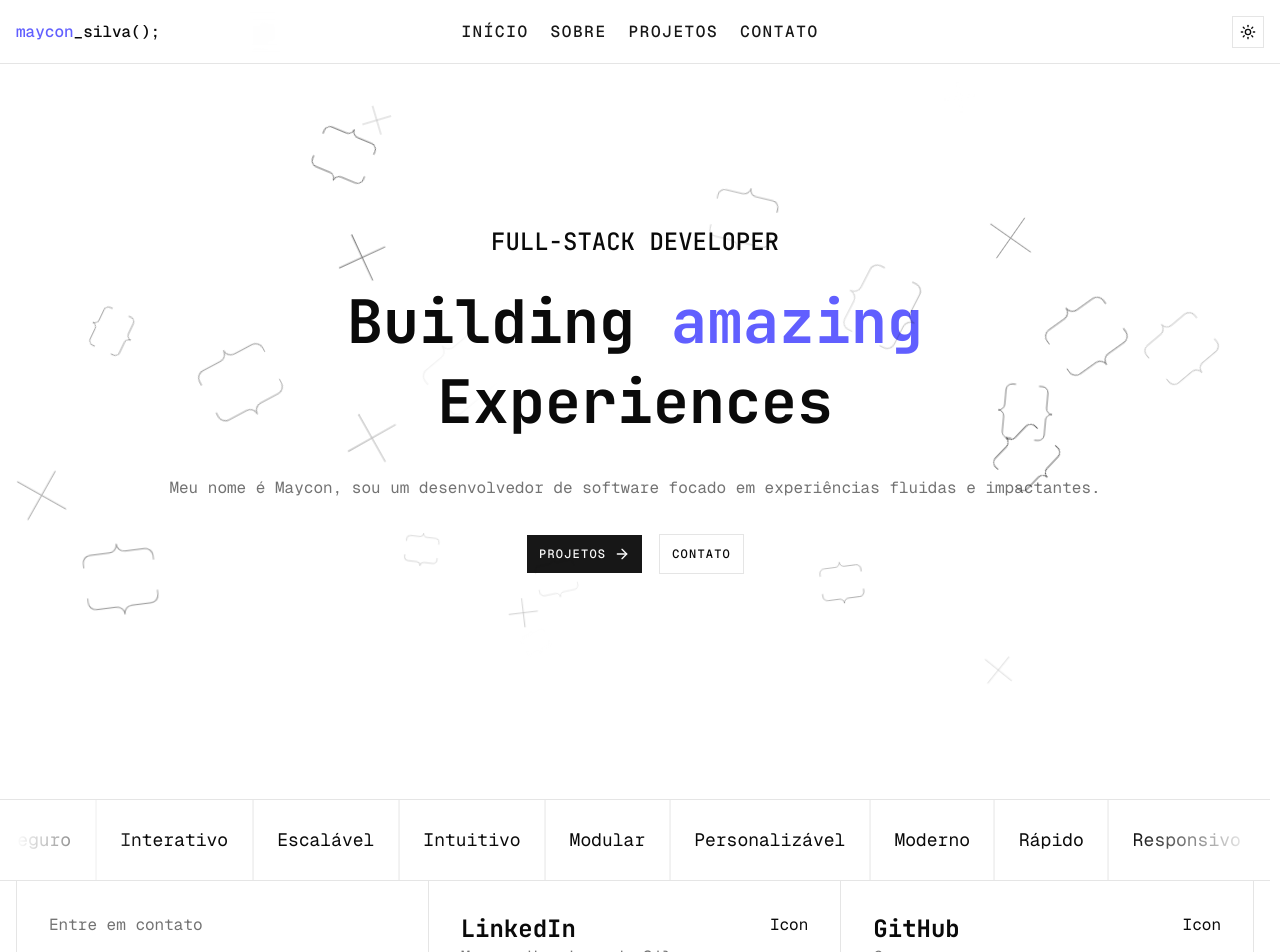
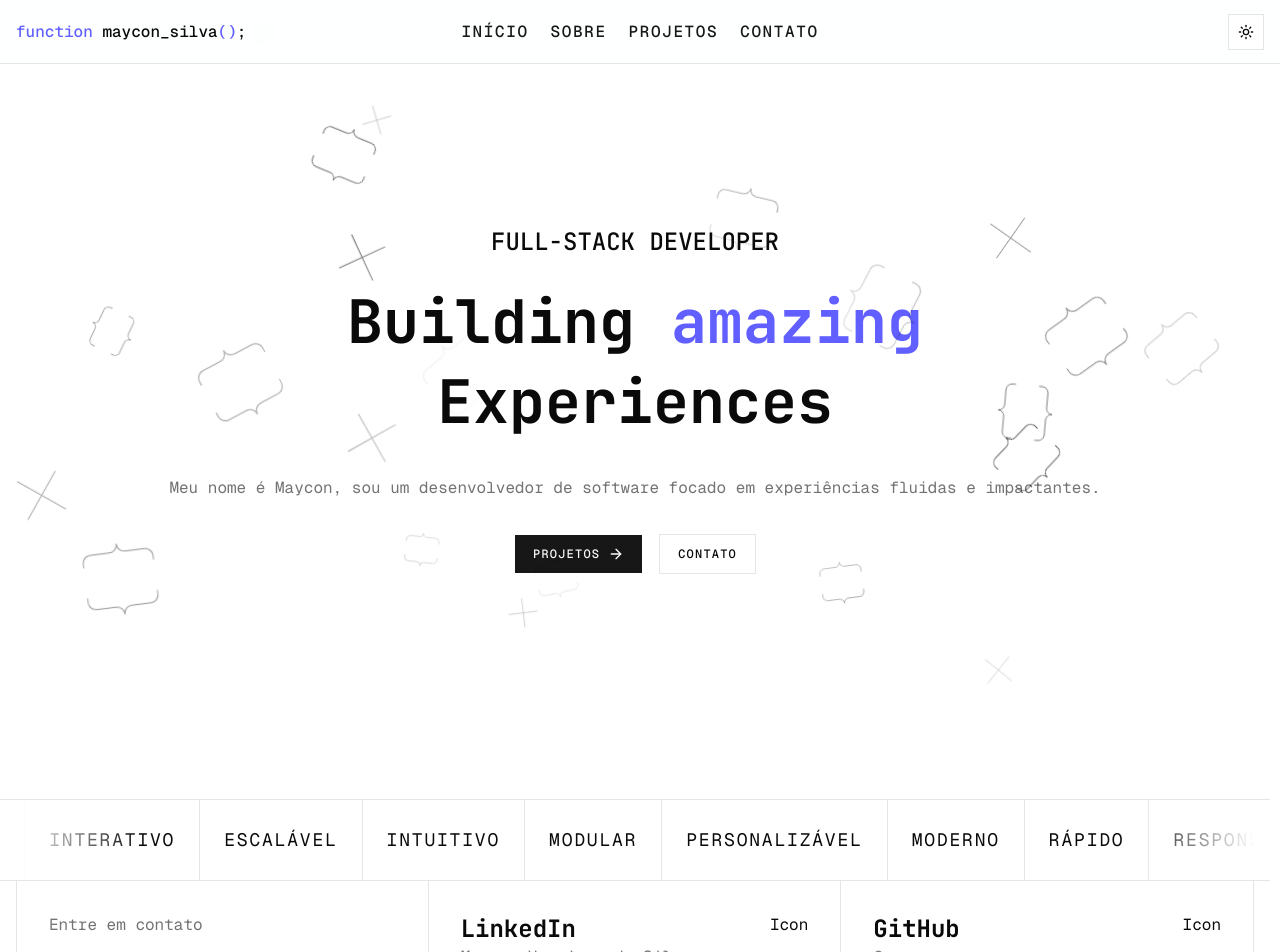
Before and after one commit to marquesmaycon/my-portfolio-3.0, a Next.js app: page / in a window 1280 px wide. Shown: the top 952 px of the page. Built offline with nearby package versions, Linux system fonts and the light colour scheme.

Commit message:
more mior styling

```diff
--- a/app/globals.css
+++ b/app/globals.css
@@ -84,8 +84,11 @@
   --sidebar-ring: oklch(0.708 0 0);
 }
 
+
+
 .dark {
-  --background: oklch(0.145 0 0);
+  /* --background: oklch(0.145 0 0); */
+  --background: var(--color-slate-950);
   --foreground: oklch(0.985 0 0);
   --card: oklch(0.205 0 0);
   --card-foreground: oklch(0.985 0 0);
--- a/components/header.tsx
+++ b/components/header.tsx
@@ -25,10 +25,12 @@ export const navLinks = [
 
 export function Header() {
   return (
-    <header className="bg-background/5 fixed inset-x-0 z-50 flex h-12 backdrop-blur-sm lg:h-16">
+    <header className="bg-background/10 fixed inset-x-0 z-50 flex h-12 backdrop-blur-sm lg:h-16">
       <div className="container flex flex-1 items-center">
-        <div className="flex h-full flex-1 items-center font-medium">
-          <span className="text-accent">maycon</span>_silva();
+        <div className="flex-1 font-medium">
+          <span className="text-accent">function</span>
+          {"  "} maycon_silva
+          <span className="text-accent">()</span>;
         </div>
 
         <div className="hidden h-full flex-1 items-center justify-center lg:flex">
--- a/components/sections/tape.tsx
+++ b/components/sections/tape.tsx
@@ -65,7 +65,7 @@ export function Tape() {
             {[...items, ...items].map((item, index) => (
               <div
                 key={index}
-                className="flex h-20 items-center px-6 text-lg whitespace-nowrap"
+                className="flex h-20 items-center px-6 text-lg tracking-widest whitespace-nowrap uppercase"
               >
                 {item}
               </div>
--- a/components/theme-switcher.tsx
+++ b/components/theme-switcher.tsx
@@ -1,29 +1,43 @@
 "use client"
 
-import { Moon, Sun } from "lucide-react"
-import { useTheme } from "next-themes"
-import * as React from "react"
+import { Moon, Sun, SunMoon } from "lucide-react";
+import { useTheme } from "next-themes";
+import * as React from "react";
 
-import { Button } from "@/components/ui/button"
-import { DropdownMenu, DropdownMenuContent, DropdownMenuItem, DropdownMenuTrigger } from "@/components/ui/dropdown-menu"
+import { Button } from "@/components/ui/button";
+import {
+  DropdownMenu,
+  DropdownMenuContent,
+  DropdownMenuItem,
+  DropdownMenuTrigger,
+} from "@/components/ui/dropdown-menu";
 
 export function ThemeSwitcher() {
-  const { setTheme } = useTheme()
+  const { setTheme } = useTheme();
 
   return (
     <DropdownMenu>
       <DropdownMenuTrigger asChild>
-        <Button variant="outline" size="icon">
+        <Button variant="outline" size="icon-lg">
           <Sun className="h-[1.2rem] w-[1.2rem] scale-100 rotate-0 transition-all dark:scale-0 dark:-rotate-90" />
           <Moon className="absolute h-[1.2rem] w-[1.2rem] scale-0 rotate-90 transition-all dark:scale-100 dark:rotate-0" />
           <span className="sr-only">Toggle theme</span>
         </Button>
       </DropdownMenuTrigger>
       <DropdownMenuContent align="end">
-        <DropdownMenuItem onClick={() => setTheme("light")}>Light</DropdownMenuItem>
-        <DropdownMenuItem onClick={() => setTheme("dark")}>Dark</DropdownMenuItem>
-        <DropdownMenuItem onClick={() => setTheme("system")}>System</DropdownMenuItem>
+        <DropdownMenuItem onClick={() => setTheme("light")}>
+          <Sun />
+          Light
+        </DropdownMenuItem>
+        <DropdownMenuItem onClick={() => setTheme("dark")}>
+          <Moon />
+          Dark
+        </DropdownMenuItem>
+        <DropdownMenuItem onClick={() => setTheme("system")}>
+          <SunMoon />
+          System
+        </DropdownMenuItem>
       </DropdownMenuContent>
     </DropdownMenu>
-  )
+  );
 }
--- a/components/ui/button.tsx
+++ b/components/ui/button.tsx
@@ -9,7 +9,8 @@ const buttonVariants = cva(
   {
     variants: {
       variant: {
-        default: "bg-primary text-primary-foreground hover:bg-accent/80",
+        default:
+          "bg-primary text-primary-foreground hover:bg-accent/80 hover:text-accent-foreground",
         outline:
           "border-border bg-background hover:bg-muted hover:text-foreground aria-expanded:bg-muted aria-expanded:text-foreground dark:border-input dark:bg-input/30 dark:hover:bg-input/50",
         secondary:
@@ -26,7 +27,7 @@ const buttonVariants = cva(
         xs: "h-6 gap-1 rounded-none px-2 text-xs has-data-[icon=inline-end]:pr-1.5 has-data-[icon=inline-start]:pl-1.5 [&_svg:not([class*='size-'])]:size-3",
         sm: "h-7 gap-1 rounded-none px-2.5 has-data-[icon=inline-end]:pr-1.5 has-data-[icon=inline-start]:pl-1.5 [&_svg:not([class*='size-'])]:size-3.5",
         lg: "h-9 gap-1.5 px-2.5 has-data-[icon=inline-end]:pr-2 has-data-[icon=inline-start]:pl-2",
-        xl: "h-10 gap-2 px-3 has-data-[icon=inline-end]:pr-2.5 has-data-[icon=inline-start]:pl-2.5 [&_svg:not([class*='size-'])]:size-4",
+        xl: "h-10 gap-2 px-4.5 has-data-[icon=inline-end]:pr-2.5 has-data-[icon=inline-start]:pl-2.5 [&_svg:not([class*='size-'])]:size-4",
         icon: "size-8",
         "icon-xs": "size-6 rounded-none [&_svg:not([class*='size-'])]:size-3",
         "icon-sm": "size-7 rounded-none",
```
